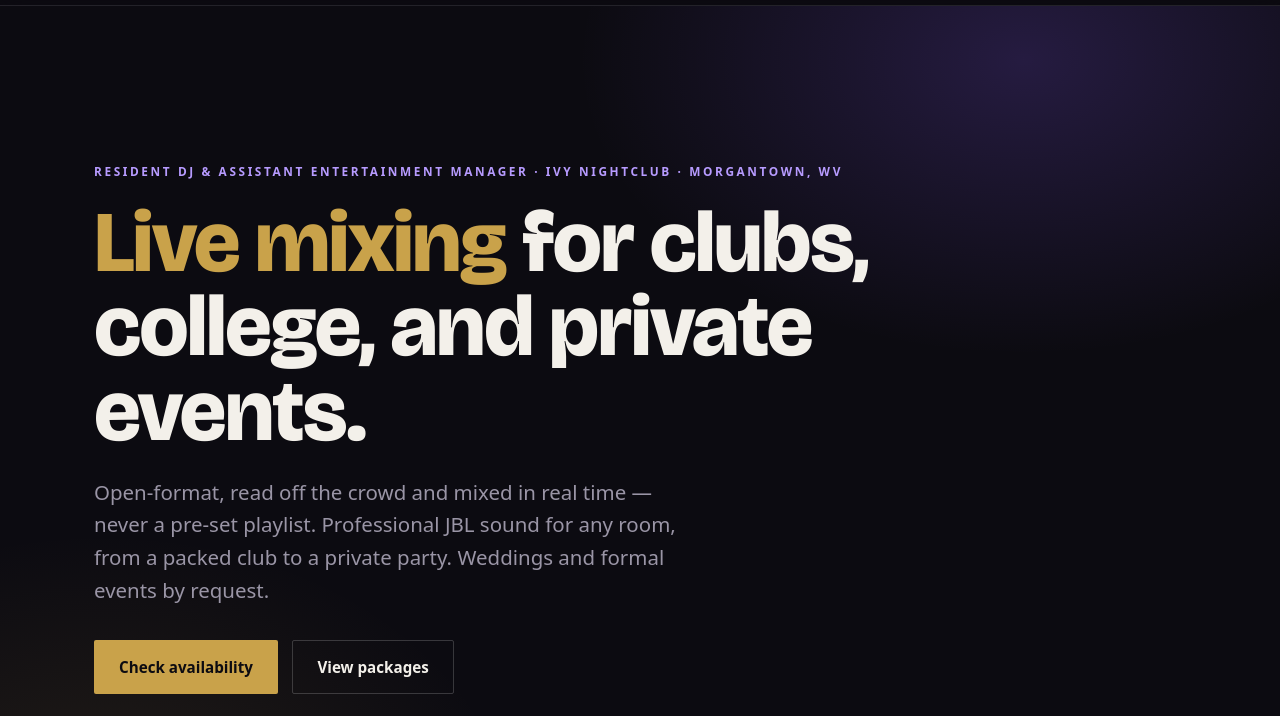
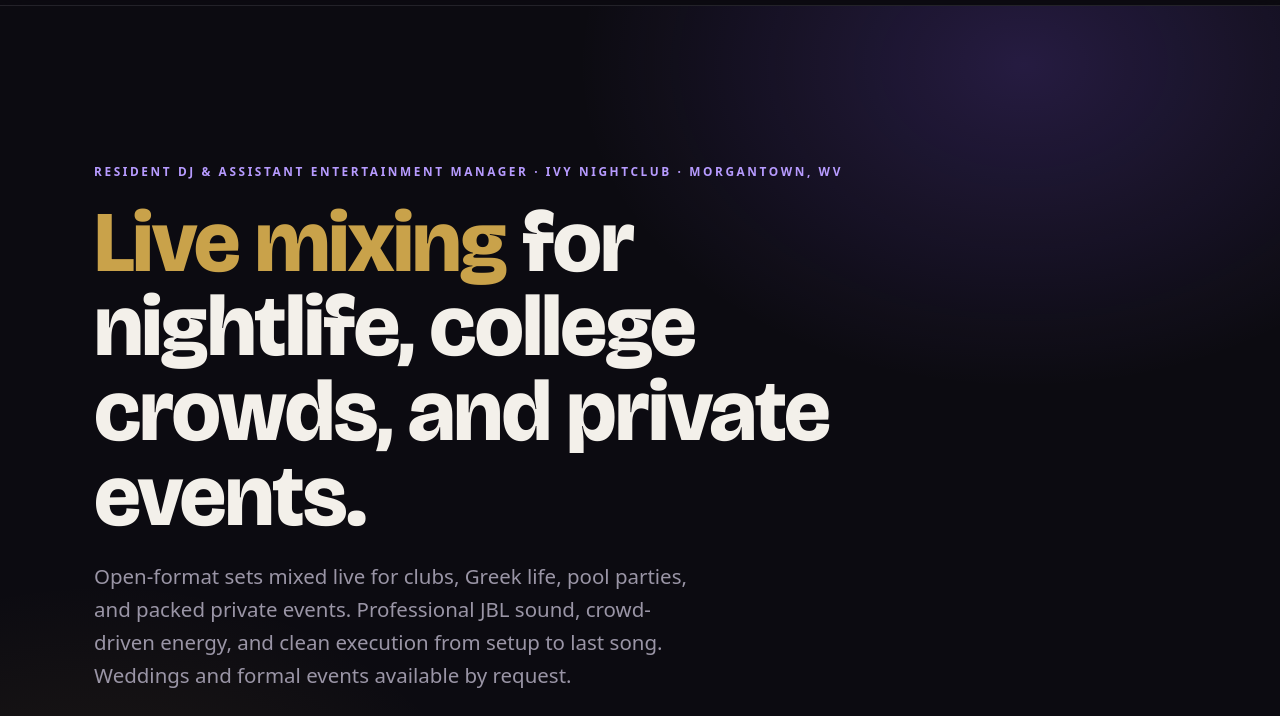
Before and after one commit to vincewiderman/Vato-site, a plain HTML site: page index.html in a window 1280 px wide. Shown: the part 63-779 px from the top of the page. Drawn offline with nearby package versions, Linux system fonts and the light colour scheme; a web font is replaced by a local one.

Commit message:
Update hero messaging for VATO positioning

```diff
--- a/index.html
+++ b/index.html
@@ -295,13 +295,13 @@
 <section class="hero">
   <div class="wrap">
     <span class="eyebrow violet">Resident DJ &amp; Assistant Entertainment Manager · Ivy Nightclub · Morgantown, WV</span>
-    <h1><span class="accent">Live mixing</span> for clubs, college, and private events.</h1>
-    <p class="hero-sub">Open-format, read off the crowd and mixed in real time — never a pre-set playlist. Professional JBL sound for any room, from a packed club to a private party. Weddings and formal events by request.</p>
+    <h1><span class="accent">Live mixing</span> for nightlife, college crowds, and private events.</h1>
+    <p class="hero-sub">Open-format sets mixed live for clubs, Greek life, pool parties, and packed private events. Professional JBL sound, crowd-driven energy, and clean execution from setup to last song. Weddings and formal events available by request.</p>
     <div class="hero-actions">
       <a href="#contact" class="btn btn-primary">Check availability</a>
-      <a href="#packages" class="btn btn-ghost">View packages</a>
+      <a href="#packages" class="btn btn-ghost">See packages &amp; pricing</a>
     </div>
-    <p class="hero-meta">Available across <b>North Central WV</b> and for select regional travel.</p>
+    <p class="hero-meta">Resident DJ at Ivy Nightclub · <b>North Central WV</b> + select regional events</p>
     <div class="eq" aria-hidden="true"><span></span><span></span><span></span><span></span><span></span><span></span><span></span><span></span><span></span><span></span><span></span><span></span></div>
   </div>
 </section>
```
